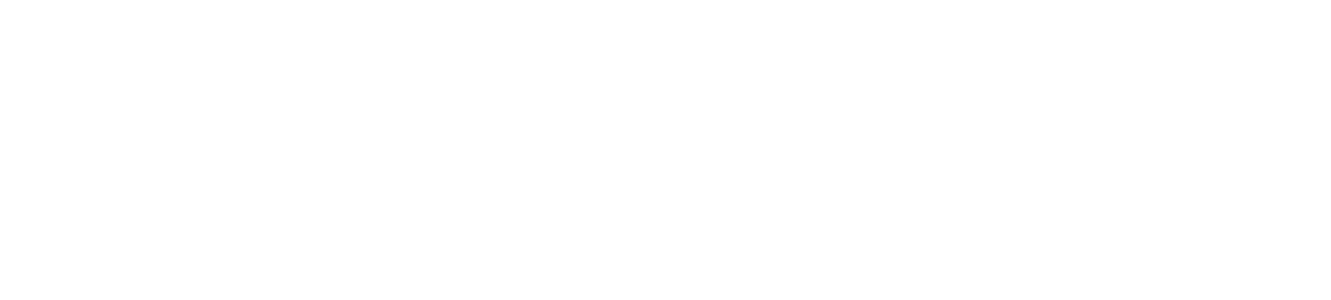
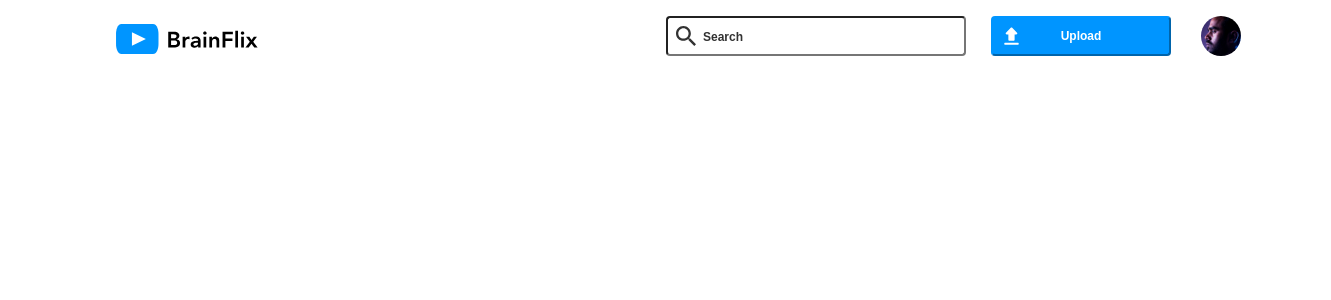
Before and after one commit to Saba-n20/BrainFlix-Front-end, a React (Vite) app: page /upload in a window 1280 px wide. Before the commit this address had no page. Shown: the top 300 px of the page, 1331 px wide, since content can reach past the window. Built offline with nearby package versions, Linux system fonts and the light colour scheme.

Commit message:
Creating routes LOGO to HomePage and Upload button to VideoUpload and ...

```diff
--- a/src/App.jsx
+++ b/src/App.jsx
@@ -1,5 +1,6 @@
 import { BrowserRouter, Routes, Route } from 'react-router-dom';
-import HomePage from './pages/HomePage';
+import HomePage from './pages/HomePage/HomePage';
+import VideoUpload from './pages/VideoUpload/VideoUpload'
 
 import "./App.scss";
 
@@ -10,6 +11,7 @@ const App = () => {
 			<Routes>
 				<Route path='/' element={<HomePage />}></Route>
         <Route path="/videos/:videoid" element={<HomePage />} />
+        <Route path='/upload' element={<VideoUpload />}></Route>
 			</Routes>
 		</BrowserRouter>
   );
--- a/src/components/Header/Header.jsx
+++ b/src/components/Header/Header.jsx
@@ -4,13 +4,14 @@ import logo from "../../Assets/Logo/BrainFlix-logo.svg";
 import search from "../../Assets/Icons/search.svg";
 import upload from "../../Assets/Icons/upload.svg";
 import avatar from "../../Assets/Images/Mohan-muruge.jpg";
+import { Link } from "react-router-dom";
 
 const Header = () => {
   return (
     <header className="header">
       <div className="header__container">
         <div className="header__logo">
-          <img src={logo} alt="brainFlix" className="header__logo-image" />
+          <Link to= '/'><img src={logo} alt="brainFlix" className="header__logo-image" /></Link>
         </div>
         <div className="header__search">
           <div className="header__search-bar-wrapper">
@@ -35,6 +36,7 @@ const Header = () => {
         </div>
         <div className="header__button-avatar-tablet">
           <div className="header__button-icon">
+            <Link to='/upload'>
               <button className="header__button">
                 <img
                   className="header__upload-icon"
@@ -43,6 +45,7 @@ const Header = () => {
                 />
                 Upload
               </button>
+            </Link>
           </div>
           <div className="header__avatar-tablet">
             <img
--- a/src/pages/HomePage/HomePage.scss
+++ b/src/pages/HomePage/HomePage.scss
@@ -1,6 +1,6 @@
-@use "../Styles/partials/global" as *;
-@use '../Styles/partials/variables' as *;
-@use '../Styles/partials/mixins' as *;
+@use "../../Styles/partials/global" as *;
+@use '../../Styles/partials/variables' as *;
+@use '../../Styles/partials/mixins' as *;
 .homepage{
     &__des-comments-next{
         display: flex;
--- a/src/pages/VideoUpload/VideoUpload.jsx
+++ b/src/pages/VideoUpload/VideoUpload.jsx
@@ -0,0 +1,12 @@
+import React from "react";
+import Header from '../../components/Header/Header'
+import './VideoUpload.scss';
+const VideoUpload = () =>{
+    return (
+        <div className="videoupload">
+          <Header title="BrainFlix" />
+
+        </div>
+      );
+}
+export default VideoUpload;
```
Also changed, not shown: src/pages/HomePage/HomePage.jsx (+7 -6 lines), src/components/UploadVideo/UploadVideo.jsx (added), src/components/UploadVideo/UploadVideo.scss (added). Lines whose indentation alone changed are shown as unchanged.
